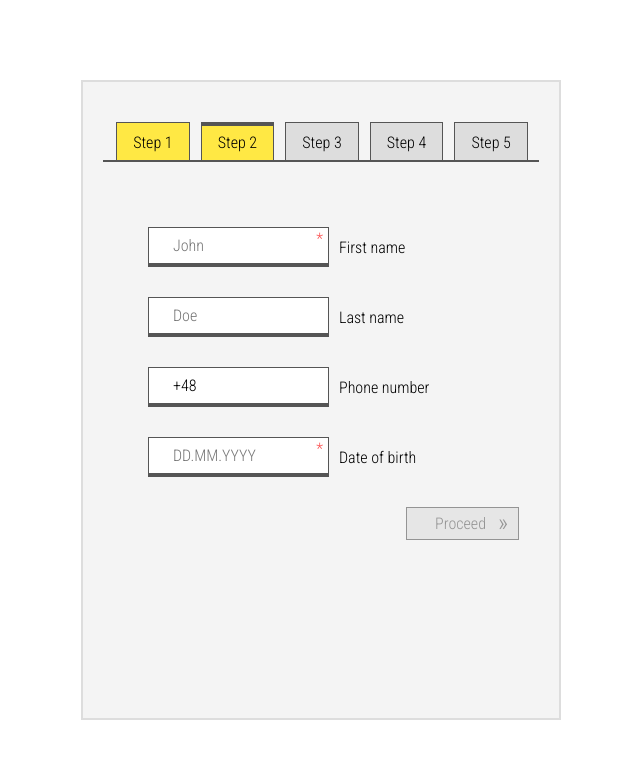
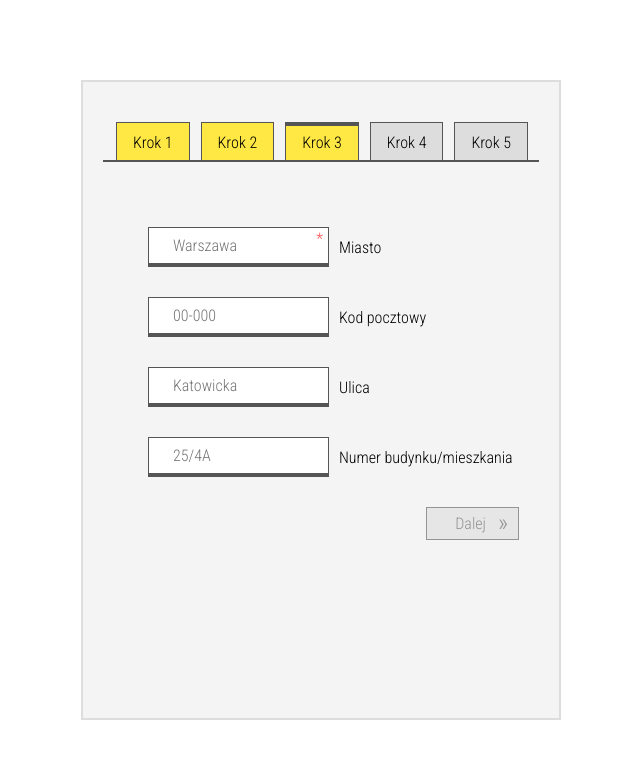
Before and after one commit to zaxanq/advanced-form, a website: page app/index.html in a window 1280 px wide. Shown: the whole page, without its empty margins (319-959 px from the left). Drawn offline with nearby package versions, Linux system fonts and the light colour scheme; files that its build step writes are made by us from their sources.

Commit message:
Step 3 added

```diff
--- a/app/index.html
+++ b/app/index.html
@@ -9,11 +9,11 @@
 <div class="wrapper">
   <header class="tabs">
     <ul class="menu">
-      <li class="menu__item tab tab--available">Step 1</li>
-      <li class="menu__item tab">Step 2</li>
-      <li class="menu__item tab">Step 3</li>
-      <li class="menu__item tab">Step 4</li>
-      <li class="menu__item tab">Step 5</li>
+      <li class="menu__item tab tab--available">Krok 1</li>
+      <li class="menu__item tab">Krok 2</li>
+      <li class="menu__item tab">Krok 3</li>
+      <li class="menu__item tab">Krok 4</li>
+      <li class="menu__item tab">Krok 5</li>
     </ul>
   </header>
   <main class="content">
@@ -24,12 +24,12 @@
             <div class="validation"></div>
             <div class="input-container">
               <input class="input input--text" id="username" maxlength="16" minlength="4"
-                     name="register__username" placeholder="JohnDoe" required size="16" type="text">
+                     name="register__username" placeholder="JanKow" required size="16" type="text">
               <span class="input-error"></span>
             </div>
           </div>
           <div class="cell">
-            <label for="username">Username</label>
+            <label for="username">Nazwa użytkownika</label>
           </div>
         </div>
 
@@ -38,12 +38,12 @@
             <div class="validation"></div>
             <div class="input-container">
               <input class="input input--text" id="email" maxlength="128" minlength="4"
-                     name="register__email" placeholder="john.doe@gmail.com" required size="16" type="email">
+                     name="register__email" placeholder="jan.kowalski@gmail.com" required size="16" type="email">
               <span class="input-error"></span>
             </div>
           </div>
           <div class="cell">
-            <label for="email">E-mail address</label>
+            <label for="email">Adres email</label>
           </div>
         </div>
 
@@ -52,12 +52,12 @@
             <div class="validation"></div>
             <div class="input-container">
               <input class="input input--text" id="password" maxlength="32" minlength="6"
-                     name="register__password" placeholder="johndoe123" required size="16" type="password">
+                     name="register__password" placeholder="hasło123" required size="16" type="password">
               <span class="input-error"></span>
             </div>
           </div>
           <div class="cell">
-            <label for="password">Password</label>
+            <label for="password">Hasło</label>
           </div>
         </div>
 
@@ -66,19 +66,19 @@
             <div class="validation"></div>
             <div class="input-container">
               <input class="input input--text" id="repeat-password" maxlength="32" minlength="6"
-                     name="register__repeat-password" placeholder="johndoe123" required size="16" type="password">
+                     name="register__repeat-password" placeholder="hasło123" required size="16" type="password">
               <span class="input-error"></span>
             </div>
           </div>
           <div class="cell">
-            <label for="repeat-password">Repeat password</label>
+            <label for="repeat-password">Powtórz hasło</label>
           </div>
         </div>
 
         <div class="row row--one-element">
           <div class="cell">
-            <button class="button button--next-step">Proceed</button>
-            <span class="input-error">To proceed please fill the inputs</span>
+            <button class="button button--next-step">Dalej</button>
+            <span class="input-error">Wypełnij wymagane pola by kontynuować</span>
           </div>
         </div>
 
@@ -92,12 +92,12 @@
             <div class="validation"></div>
             <div class="input-container">
               <input class="input input--text" id="first-name" maxlength="32" minlength="2"
-                     name="register__first-name" placeholder="John" required size="16" type="text">
+                     name="register__first-name" placeholder="Jan" required size="16" type="text">
               <span class="input-error"></span>
             </div>
           </div>
           <div class="cell">
-            <label for="first-name">First name</label>
+            <label for="first-name">Imię</label>
           </div>
         </div>
 
@@ -106,12 +106,12 @@
             <div class="validation"></div>
             <div class="input-container">
               <input class="input input--text" id="last-name" maxlength="32" minlength="0"
-                     name="register__last-name" placeholder="Doe" size="16" type="text">
+                     name="register__last-name" placeholder="Kowalski" size="16" type="text">
               <span class="input-error"></span>
             </div>
           </div>
           <div class="cell">
-            <label for="last-name">Last name</label>
+            <label for="last-name">Nazwisko</label>
           </div>
         </div>
 
@@ -125,7 +125,7 @@
             </div>
           </div>
           <div class="cell">
-            <label for="phone-number">Phone number</label>
+            <label for="phone-number">Numer telefonu</label>
           </div>
         </div>
 
@@ -134,19 +134,19 @@
             <div class="validation"></div>
             <div class="input-container">
               <input class="input input--text" id="birth-date" maxlength="32" minlength="10"
-                     name="register__birth-date" placeholder="DD.MM.YYYY" required size="16" type="text">
+                     name="register__birth-date" placeholder="31.12.1970" required size="16" type="text">
               <span class="input-error"></span>
             </div>
           </div>
           <div class="cell">
-            <label for="birth-date">Date of birth</label>
+            <label for="birth-date">Data urodzenia</label>
           </div>
         </div>
 
         <div class="row row--one-element">
           <div class="cell">
-            <button class="button button--next-step">Proceed</button>
-            <span class="input-error">To proceed pleaes fill all the inputs</span>
+            <button class="button button--next-step">Dalej</button>
+            <span class="input-error">Wypełnij wymagane pola by kontynuować</span>
           </div>
         </div>
       </div>
@@ -154,12 +154,66 @@
 
     <div class="content__page--3 content__page">
       <div class="block">
+        <div class="row">
+          <div class="cell">
+            <div class="validation"></div>
+            <div class="input-container">
+              <input class="input input--text" id="address-city" maxlength="32" minlength="2"
+                     name="register__address-city" placeholder="Warszawa" required size="16" type="text">
+              <span class="input-error"></span>
+            </div>
+          </div>
+          <div class="cell">
+            <label for="address-city">Miasto</label>
+          </div>
+        </div>
 
+        <div class="row">
+          <div class="cell">
+            <div class="validation"></div>
+            <div class="input-container">
+              <input class="input input--text" id="address-zip" maxlength="6" minlength="0"
+                     name="register__address-zip" placeholder="00-000" size="16" type="text">
+              <span class="input-error"></span>
+            </div>
+          </div>
+          <div class="cell">
+            <label for="address-zip">Kod pocztowy</label>
+          </div>
+        </div>
+
+        <div class="row">
+          <div class="cell">
+            <div class="validation"></div>
+            <div class="input-container">
+              <input class="input input--text" id="address-street" maxlength="6" minlength="0"
+                     name="register__address-street" placeholder="Katowicka" size="16" type="text">
+              <span class="input-error"></span>
+            </div>
+          </div>
+          <div class="cell">
+            <label for="address-street">Ulica</label>
+          </div>
+        </div>
+
+        <div class="row">
+          <div class="cell">
+            <div class="validation"></div>
+            <div class="input-container">
+              <input class="input input--text" id="address-building" maxlength="6" minlength="0"
+                     name="register__address-building" placeholder="25/4A" size="16" type="text">
+              <span class="input-error"></span>
+            </div>
+          </div>
+          <div class="cell">
+            <label for="address-building">Numer budynku/mieszkania</label>
+          </div>
+        </div>
 
         <div class="row row--one-element">
           <div class="cell">
-            <button class="button button--next-step">Proceed</button>
-            <span class="input-error">To proceed pleaes fill all the inputs</span>
+            <button class="button button--next-step">Dalej</button>
+            <span class="input-error">Wypełnij wymagane pola by kontynuować</span>
           </div>
         </div>
       </div>
@@ -171,8 +225,8 @@
 
         <div class="row row--one-element">
           <div class="cell">
-            <button class="button button--next-step">Proceed</button>
-            <span class="input-error">To proceed pleaes fill all the inputs</span>
+            <button class="button button--next-step">Dalej</button>
+            <span class="input-error">Wypełnij wymagane pola by kontynuować</span>
           </div>
         </div>
       </div>
@@ -184,8 +238,8 @@
 
         <div class="row row--one-element">
           <div class="cell">
-            <button class="button button--next-step">Proceed</button>
-            <span class="input-error">To proceed pleaes fill all the inputs</span>
+            <button class="button button--next-step">Dalej</button>
+            <span class="input-error">Wypełnij wymagane pola by kontynuować</span>
           </div>
         </div>
       </div>
--- a/app/js/index.js
+++ b/app/js/index.js
@@ -1,6 +1,6 @@
 class Form {
   init() {
-    this.step = 2;
+    this.step = 3;
     this.stepCount = 5;
     this.registerElements();
     this.initNextStepButton();
@@ -109,7 +109,9 @@ class Form {
     if (input.id === 'first-name' || input.id === 'last-name') {
       input.value = input.value.charAt(0).toUpperCase() + input.value.slice(1);
     }
-    this.Data[input.id] = input.value;
+    if (input.value !== '' || (input.id === 'phone-number' && input.value !== '+48')) {
+      this.Data[input.id] = input.value;
+    }
     console.log(this.Data);
   }
 
@@ -229,7 +231,9 @@ class Form {
         return true;
       }
     } else if (this.step === 3) {
-      return true;
+      if (this.checkInputs(['address-city', 'address-zip', 'address-street', 'address-building'])) {
+        return true;
+      }
     } else if (this.step === 4) {
       return true;
     }
```
